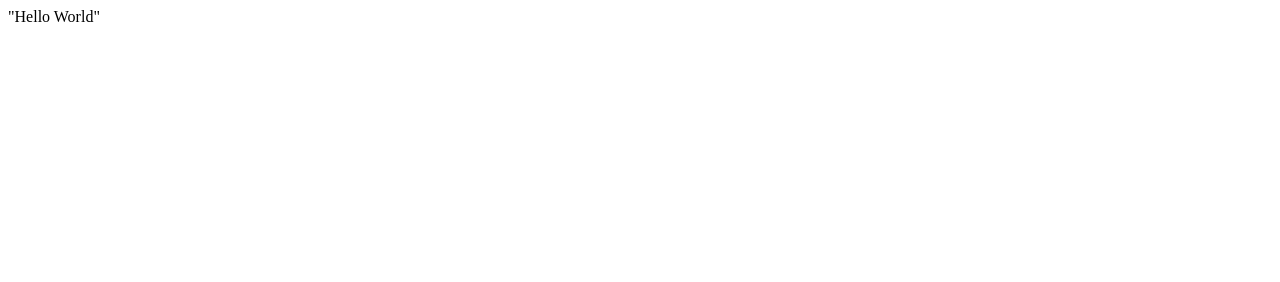
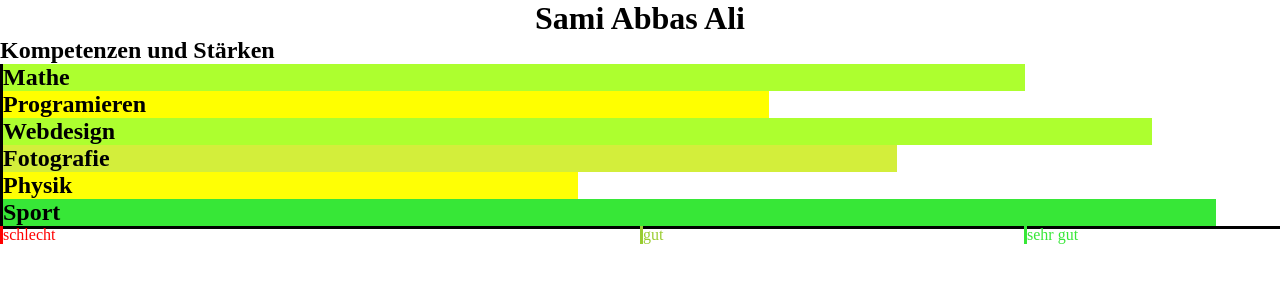
Before and after one commit to SamiS7/SamiS7.github.io, a plain HTML site: page index.html in a window 1280 px wide. Drawn offline with Linux system fonts and the light colour scheme.

Commit message:
initial commit

```diff
--- a/index.html
+++ b/index.html
@@ -1 +1,27 @@
-"Hello World"
+<!DOCTYPE html>
+<html lang="en">
+<head>
+    <meta charset="UTF-8">
+    <meta name="viewport" content="width=device-width, initial-scale=1.0">
+    <meta http-equiv="X-UA-Compatible" content="ie=edge">
+    <title>Sami</title>
+    <link rel="stylesheet" href="style.css">
+</head>
+<body>
+    <h1>Sami Abbas Ali</h1>
+    <h2>Kompetenzen und Stärken</h2>
+    <div id="stärke">
+        <h2 id="mathe">Mathe</h2>
+        <h2 id="prog">Programieren</h2>
+        <h2 id="webdisign">Webdesign</h2>
+        <h2 id="foto">Fotografie</h2>
+        <h2 id="ph">Physik</h2>
+        <h2 id="sport">Sport</h2>
+        <p id="schlecht">schlecht</p>
+        <p id="gut">gut</p>
+        <p id="sGut">sehr gut</p>
+
+    </div>
+
+</body>
+</html>
--- /dev/null
+++ b/style.css
@@ -0,0 +1,55 @@
+* {
+    margin: 0;
+    padding: 0;
+}
+h1 {
+    text-align: center;
+}
+
+#stärke {
+    border-left: 3px solid black;
+    border-bottom: 3px solid black;
+}
+#mathe {
+    background-color: greenyellow;
+    width: 80%;
+}
+#prog {
+    background-color: yellow;
+    width: 60%;
+}
+#webdisign {
+    background-color: greenyellow;
+    width: 90%;
+}
+#foto {
+    background-color: rgb(211, 238, 59);
+    width: 70%;
+}
+#ph {
+    background-color: rgb(255, 255, 5);
+    width: 45%;
+}
+#sport  {
+    background-color: rgb(55, 231, 55);
+    width: 95%;
+}
+
+#schlecht {
+    color: red;
+    position: absolute;
+    left: 0%;
+    border-left: 3px solid red;
+}
+#gut {
+    color: yellowgreen;
+    position: absolute;
+    left: 50%;
+    border-left: 3px solid yellowgreen;
+}
+#sGut {
+    color: rgb(55, 231, 55);
+    position: absolute;
+    left: 80%;
+    border-left: 3px solid rgb(55, 231, 55);
+}
```
